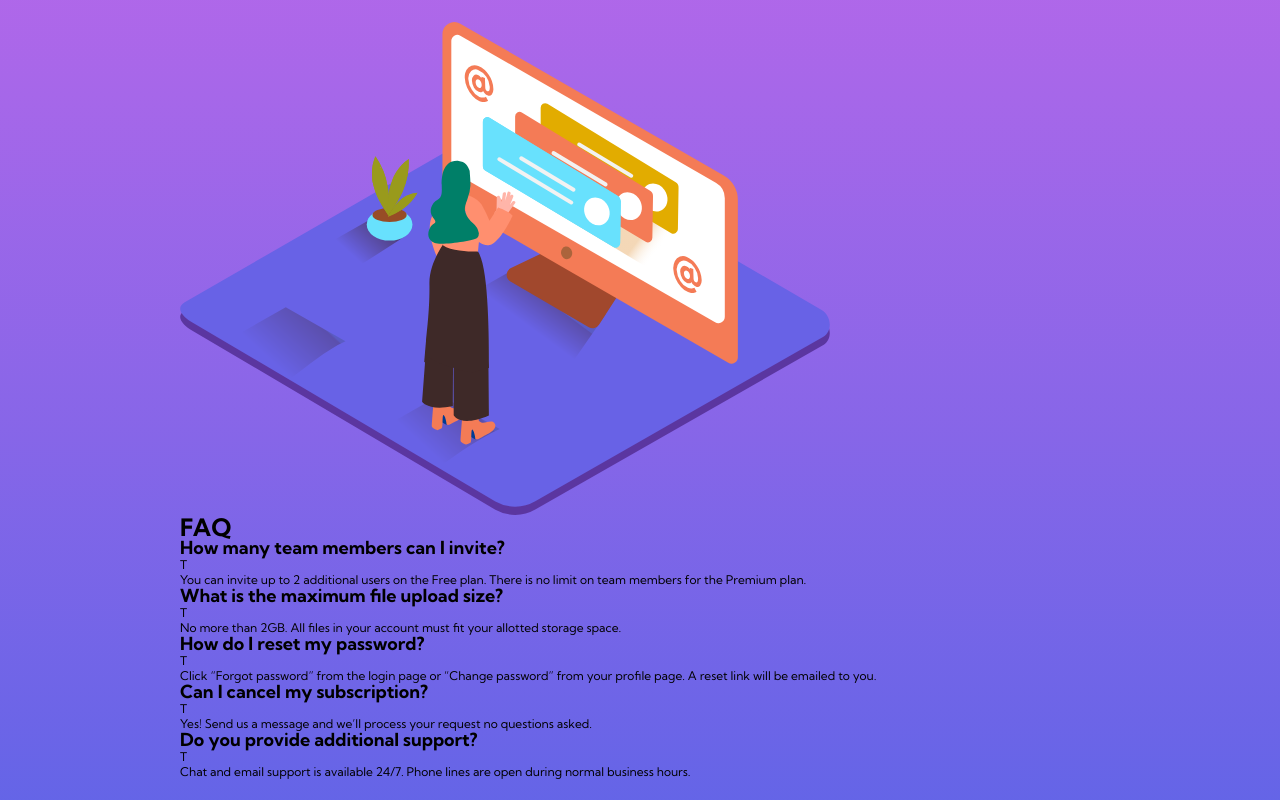
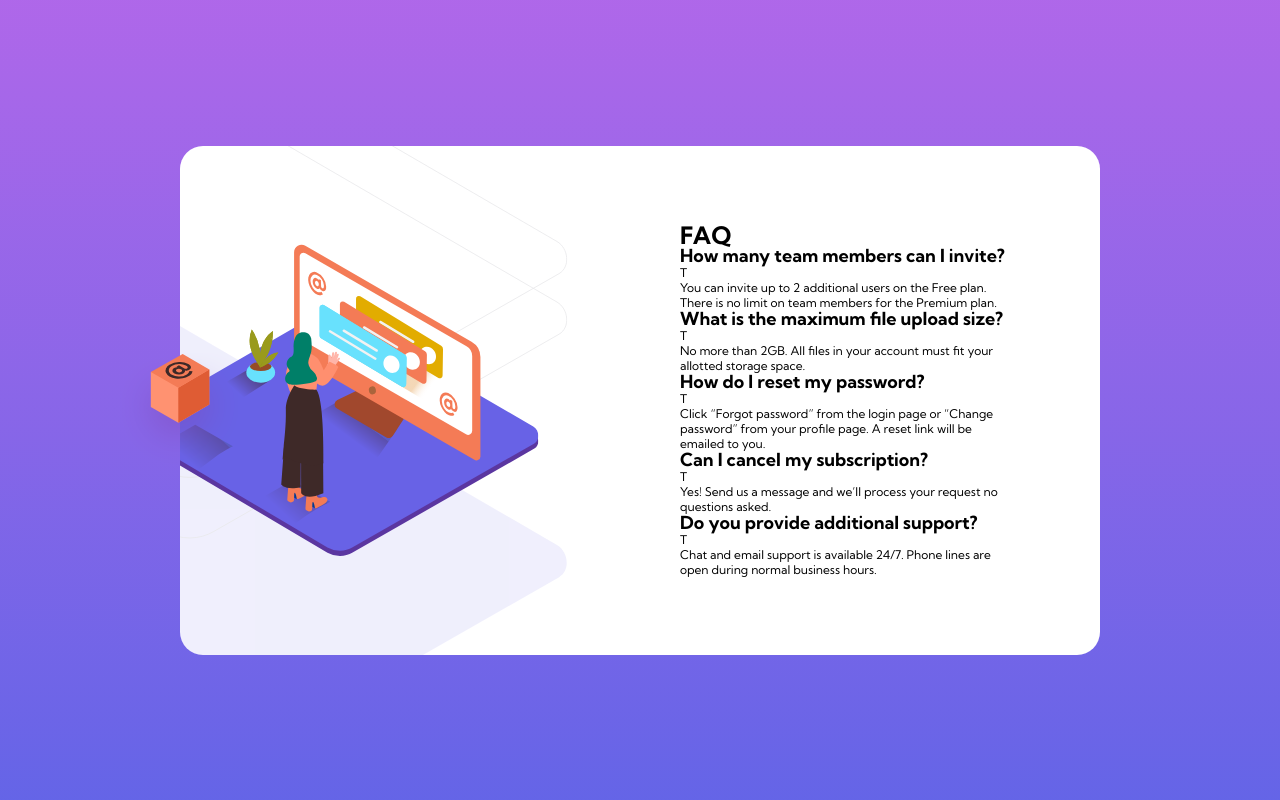
Before and after one commit to Chomikens/Frontendmentop-faq-accordion-card, a website built with Vite: page src/index.html in a window 1280 px wide. Built offline with nearby package versions, Linux system fonts and the light colour scheme; some packages are replaced by stand-ins of ours.

Commit message:
Image handling

```diff
--- a/src/index.html
+++ b/src/index.html
@@ -14,16 +14,15 @@
 <body>
   <main>
 
-    <div class="container flex">
+    <div class="container box-postion">
+      <div class="flex">
         <div class="flex__images">
           <picture>
-          <source media="(min-width: 500px)" srcset="/images/illustration-woman-online-desktop.svg" width="650px"
+            <source media="(min-width: 768px)" srcset="/images/illustration-woman-online-desktop.svg" width="650px"
               height="279px">
-          <img src="./images/illustration-woman-online-mobile.svg" alt="Description of the image" width="230px"
+            <img class="" src="./images/illustration-woman-online-mobile.svg" aria-hidden="true" width="350px"
               height="180px">
           </picture>
-
-
         </div>
 
         <div class="flex__faq">
@@ -109,7 +108,7 @@
 
       </div>
 
-
+    </div>
 
 
   </main>
--- a/src/scss/abstracts/_breakpoints.scss
+++ b/src/scss/abstracts/_breakpoints.scss
@@ -1,5 +1,5 @@
 $breakpoints: (
-	small: 40em,
+	small: 30.9375em,
 	medium: 48em,
 	large: 64em,
 	xl: 80em,
--- a/src/scss/abstracts/_colors.scss
+++ b/src/scss/abstracts/_colors.scss
@@ -2,6 +2,7 @@ $colors: (
 	neutral: (
 		dark: hsl(237, 12%, 33%),
 		light: hsl(240, 6%, 50%),
+		white: hsl(255, 100%, 100%),
 	),
 	primary: (
 		text-dark: hsl(238, 29%, 16%),
--- a/src/scss/components/_faq.scss
+++ b/src/scss/components/_faq.scss
@@ -1,6 +1,111 @@
 @use '../abstracts/' as *;
 
+.box-postion {
+	position: relative;
+	width: inherit;
+	height: inherit;
+	@include mq(medium) {
+		&::after {
+			content: '';
+			position: absolute;
+			top: 50%;
+			left: 0%;
+			width: 125px;
+			aspect-ratio: 1;
+			transform: translate(-50%, -38%);
+
+			background-image: url('../../images/illustration-box-desktop.svg');
+			background-repeat: no-repeat;
+			background-size: contain;
+			z-index: 3;
+		}
+	}
+}
+
 .flex {
+	position: relative;
+
 	display: flex;
+	justify-content: center;
+	align-items: center;
 	flex-wrap: wrap;
+	column-gap: 5rem;
+
+	min-height: 535px;
+	padding-inline: 0.64rem;
+	border-radius: 23px;
+
+	background-color: getColor(neutral, white);
+
+	@include mq(medium) {
+		min-height: 509px;
+
+		overflow: hidden;
+	}
+
+	> * {
+		flex: 1 1 100%;
+		@include mq(medium) {
+			flex: 1 1 calc(50% - 5rem);
+		}
+	}
+
+	&__images {
+		position: relative;
+		z-index: 1;
+		max-width: 237px;
+
+		@include mq(small) {
+			max-width: 300px;
+		}
+
+		transform: translate(0, -50%);
+		@include mq(medium) {
+			max-width: 471px;
+
+			transform: translate(-15%, 0);
+		}
+		&::before {
+			content: '';
+
+			position: absolute;
+			bottom: -90%;
+			left: 50%;
+
+			width: 100%;
+			aspect-ratio: 1;
+
+			background-image: url('../../images/bg-pattern-mobile.svg');
+			background-repeat: no-repeat;
+			background-size: contain;
+
+			transform: translateX(-50%);
+
+			@include mq(medium) {
+				bottom: -50%;
+				left: 50%;
+
+				min-width: 780px;
+				height: auto;
+
+				background-image: url('../../images/bg-pattern-desktop.svg');
+				background-size: contain;
+				background-position: center right;
+
+				transform: translate(-70%, 10%);
+				z-index: -1;
+			}
+		}
+	}
+
+	&__faq {
+		transform: translate(0, -15%);
+		@include mq(small) {
+			transform: translate(0, -25%);
+		}
+		@include mq(medium) {
+			transform: translate(0);
+			padding-inline-end: 5rem;
+		}
+	}
 }
```
Lines whose indentation alone changed are shown as unchanged.
